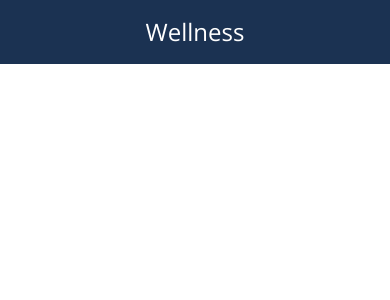
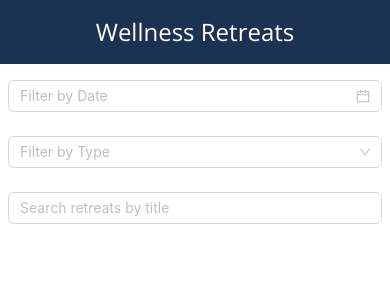
Before and after one commit to Vijji04/shoonya_life, a React (Create React App) app: page / in a window 390 px wide. Shown: the top 300 px of the page. Built offline with nearby package versions, Linux system fonts and the light colour scheme.

Commit message:
hero section and filter section completed with responsiveness

```diff
--- a/package.json
+++ b/package.json
@@ -6,6 +6,7 @@
     "@testing-library/jest-dom": "^5.17.0",
     "@testing-library/react": "^13.4.0",
     "@testing-library/user-event": "^13.5.0",
+    "antd": "^5.19.3",
     "react": "^18.3.1",
     "react-dom": "^18.3.1",
     "react-scripts": "5.0.1",
--- a/src/App.js
+++ b/src/App.js
@@ -1,10 +1,16 @@
 import './App.css';
 import Header from './components/Header';
+import Filters from './components/Filters';
+import HeroSection from './components/HeroSection';
 
 function App() {
   return (
     <div className="App">
      <Header />
+    <div className='hidden md:block'>
+    <HeroSection />
+    </div>
+     <Filters />
     </div>
   );
 }
--- /dev/null
+++ b/src/components/Filters.jsx
@@ -0,0 +1,52 @@
+import React from 'react';
+import { DatePicker, Form, Select, Input } from 'antd';
+
+function Filters() {
+  return (
+    // Begin of filters
+    <div className='w-full flex justify-center md:justify-between'>
+      <Form className='w-full mt-4 md:px-4'>
+        <div className='md:flex md:justify-between'>
+          <div className='md:flex'>
+            <Form.Item
+              name="DatePicker"
+              className='px-2'
+            >
+              <DatePicker
+                className='w-full'
+                placeholder='Filter by Date'
+              />
+            </Form.Item>
+
+            <Form.Item
+              name="Select"
+              className='px-2'
+            >
+              <Select
+                className='w-full'
+                placeholder='Filter by Type'
+              />
+            </Form.Item>
+          </div>
+          <div className='md:ml-4'> {/* Add margin for spacing */}
+            <Form.Item
+              name="Input"
+              className='px-2'
+
+            >
+              <Input
+                className='w-full md:w-64' // Adjust text size and padding
+                placeholder='Search retreats by title'
+              />
+            </Form.Item>
+          </div>
+        </div>
+      </Form>
+
+      {/* End of filters */}
+
+    </div>
+  );
+}
+
+export default Filters;
--- a/src/components/Header.jsx
+++ b/src/components/Header.jsx
@@ -4,7 +4,7 @@ function Header() {
   return (
     <div className='w-full bg-primaryColor h-16'>
         <h1 className='text-white py-4 text-2xl font-openSans text-center md:flex md:px-2'>
-            Wellness
+            Wellness Retreats
         </h1>
 
     </div>
--- /dev/null
+++ b/src/components/HeroSection.jsx
@@ -0,0 +1,24 @@
+import React from 'react'
+import HeroImage from '../assets/HeroImage.png'
+
+function HeroSection() {
+  return (
+    <div className='px-4 py-2 mt-6'>
+        <div className='bg-cardBg rounded-md w-full lg:py-6 md:px-4 md:py-2 '>
+            <div className='flex justify-center'>
+                <div className='mt-8'>
+                <img src ={HeroImage}
+                  alt="Hero"
+                className='w-full h-auto object-cover'
+                ></img>
+            <h1 className='font-openSans mt-3 text-xl'>Discover your inner peace</h1>
+            <p className='font-openSans mt-4 text-base'>Join us for a series of wellness retreats designed to help you find tranquility and rejuvenation.</p>
+
+                </div>
+           </div>
+            </div>
+    </div>
+  )
+}
+
+export default HeroSection
```
Also changed, not shown: src/assets/HeroImage.png (added), src/components/Listing.jsx (added), 1 other file (tests, documents, lock files or other folders).
